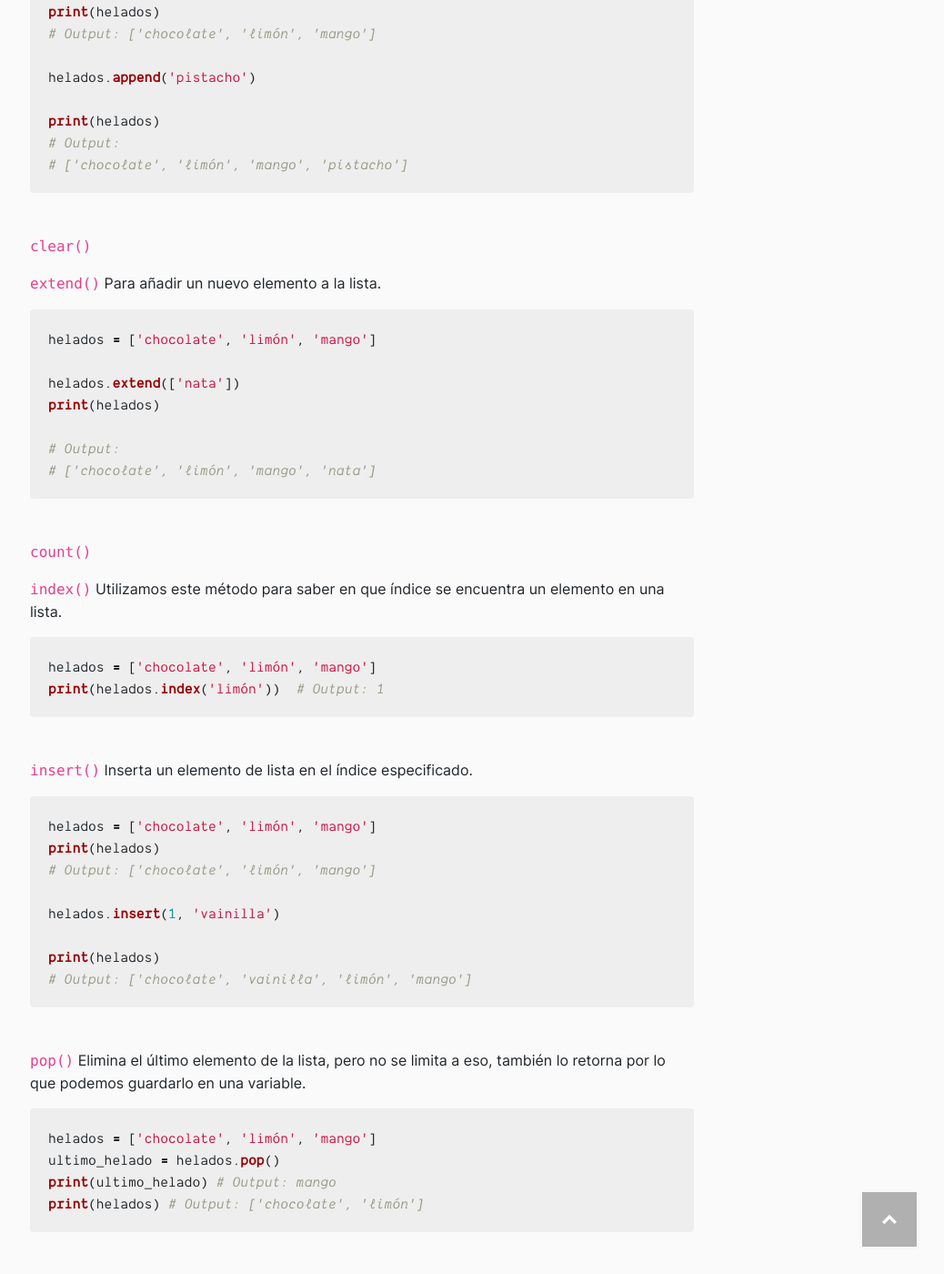
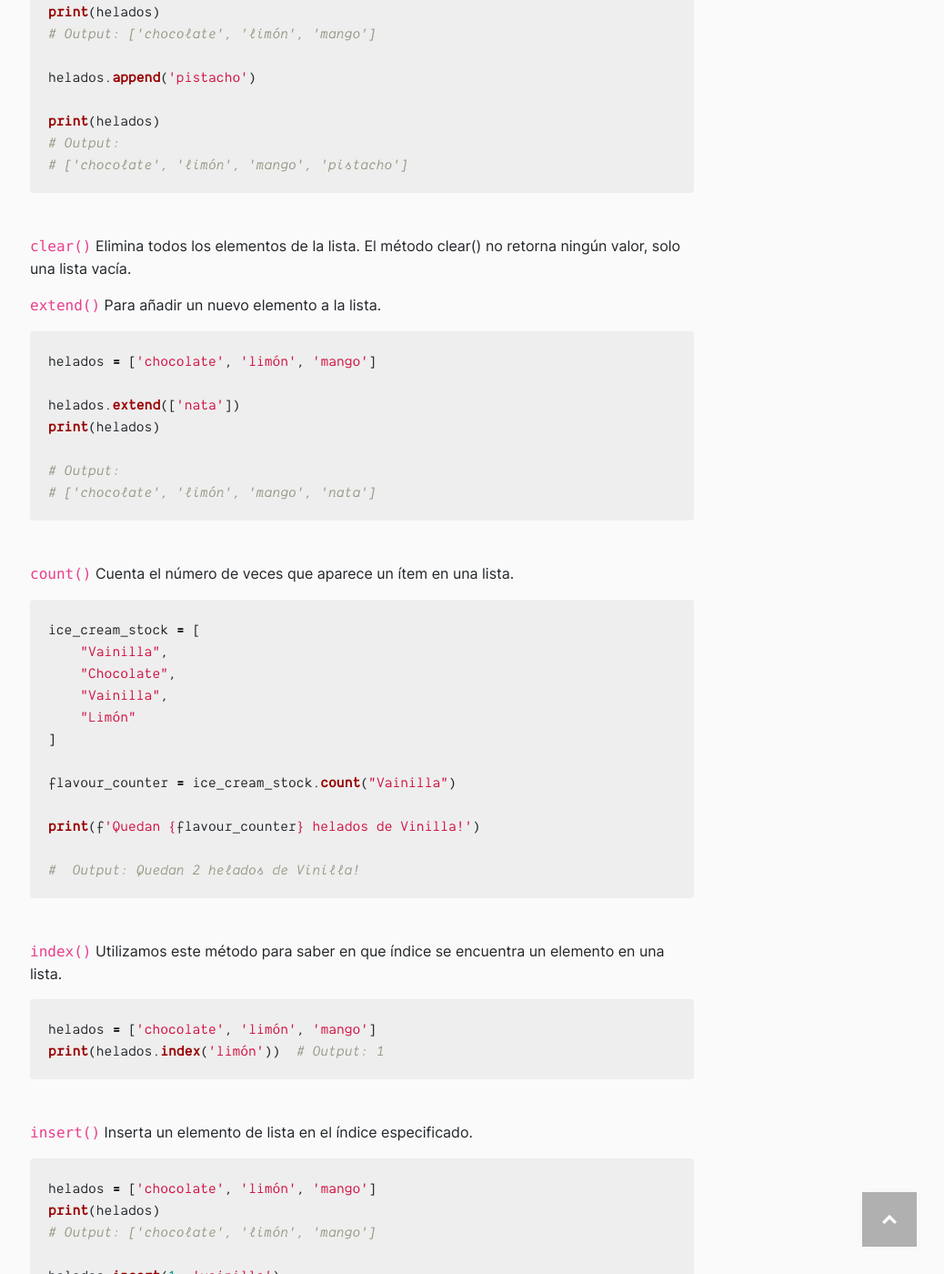
Before and after one commit to MarcelReig/netinetidesign, a Jekyll site: the page built from _posts/2021-09-03-listas-y-tuplas-en-python.md, in a window 1280 px wide and 1400 px high, scrolled down 5246 px. Shown: the whole window at 91% size, without its empty margins (242-1280 px from the left). Built offline with Jekyll 4.4.1, drawn with Linux system fonts in a browser that asks for light colours; comment, search, counter and statistics services are not loaded.

Commit message:
edit python list post

````diff
--- a/_posts/2021-09-03-listas-y-tuplas-en-python.md
+++ b/_posts/2021-09-03-listas-y-tuplas-en-python.md
@@ -200,7 +200,7 @@
 # ['chocolate', 'limón', 'mango', 'pistacho']
 ```
 
-`clear()`
+`clear()` Elimina todos los elementos de la lista. El método clear() no retorna ningún valor, solo una lista vacía.
 
 `extend()` Para añadir un nuevo elemento a la lista.
 
@@ -214,7 +214,22 @@
 # ['chocolate', 'limón', 'mango', 'nata']
 ```
 
-`count()`
+`count()` Cuenta el número de veces que aparece un ítem en una lista.
+
+```py
+ice_cream_stock = [
+    "Vainilla",
+    "Chocolate",
+    "Vainilla",
+    "Limón"
+]
+
+flavour_counter = ice_cream_stock.count("Vainilla")
+
+print(f'Quedan {flavour_counter} helados de Vinilla!')
+
+#  Output: Quedan 2 helados de Vinilla!
+```
 
 `index()` Utilizamos este método para saber en que índice se encuentra un elemento en una lista.
 
````
Also changed, not shown: _posts/2021-09-11-diccionarios-en-python.md (+6 -6 lines).
